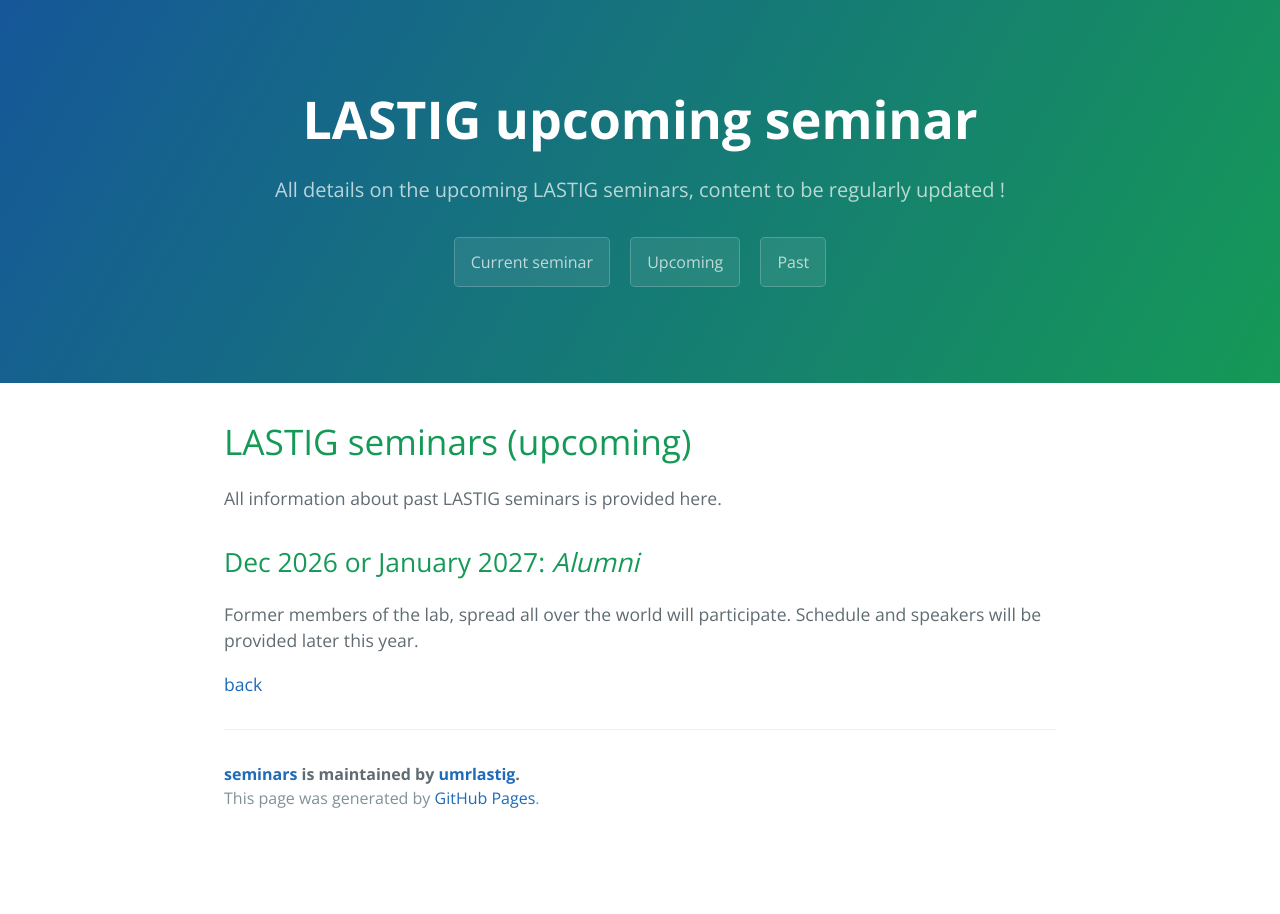
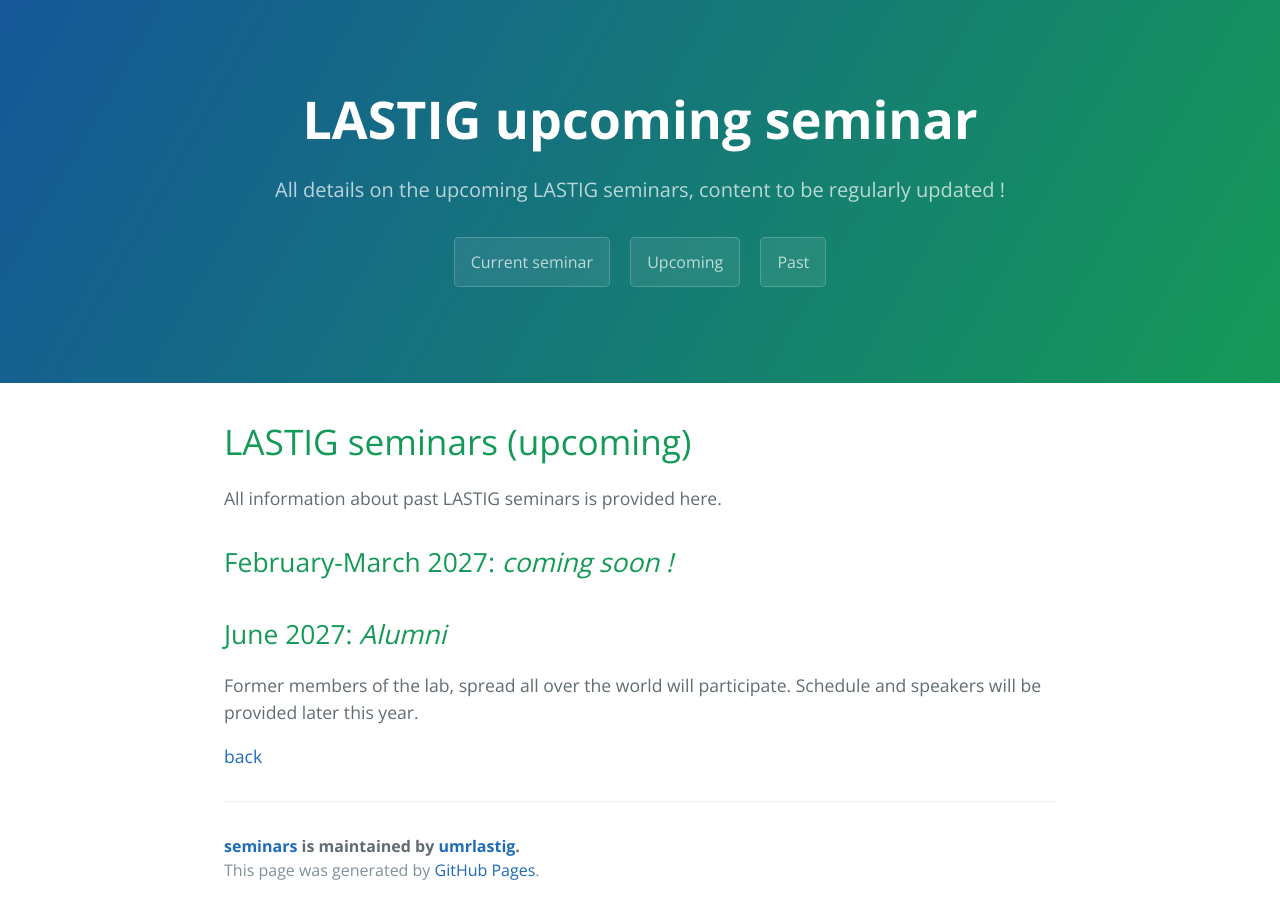
Before and after one commit to umrlastig/seminars, a Jekyll site: the page built from upcoming.md, in a window 1280 px wide. Built offline with Jekyll 4.4.1, drawn with Linux system fonts in a browser that asks for light colours.

Commit message:
Update upcoming seminar details

```diff
--- a/upcoming.md
+++ b/upcoming.md
@@ -8,8 +8,9 @@ description: All details on the upcoming LASTIG seminars, content to be regularl
 
 All information about past LASTIG seminars is provided here.
 
+## February-March 2027: _coming soon !_
 
-## Dec 2026 or January 2027: _Alumni_
+## June 2027: _Alumni_
 
 Former members of the lab, spread all over the world will participate.
 Schedule and speakers will be provided later this year.
```
